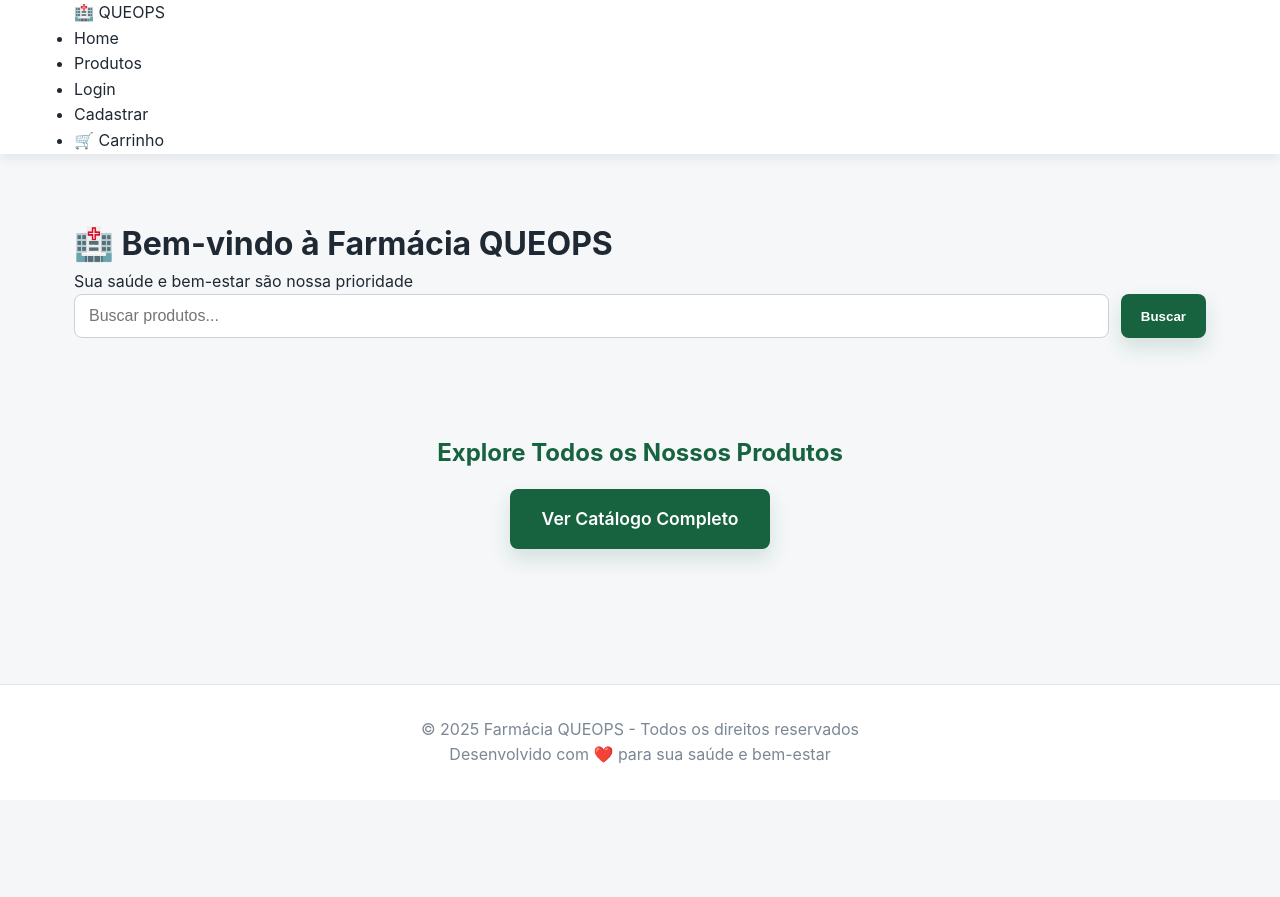
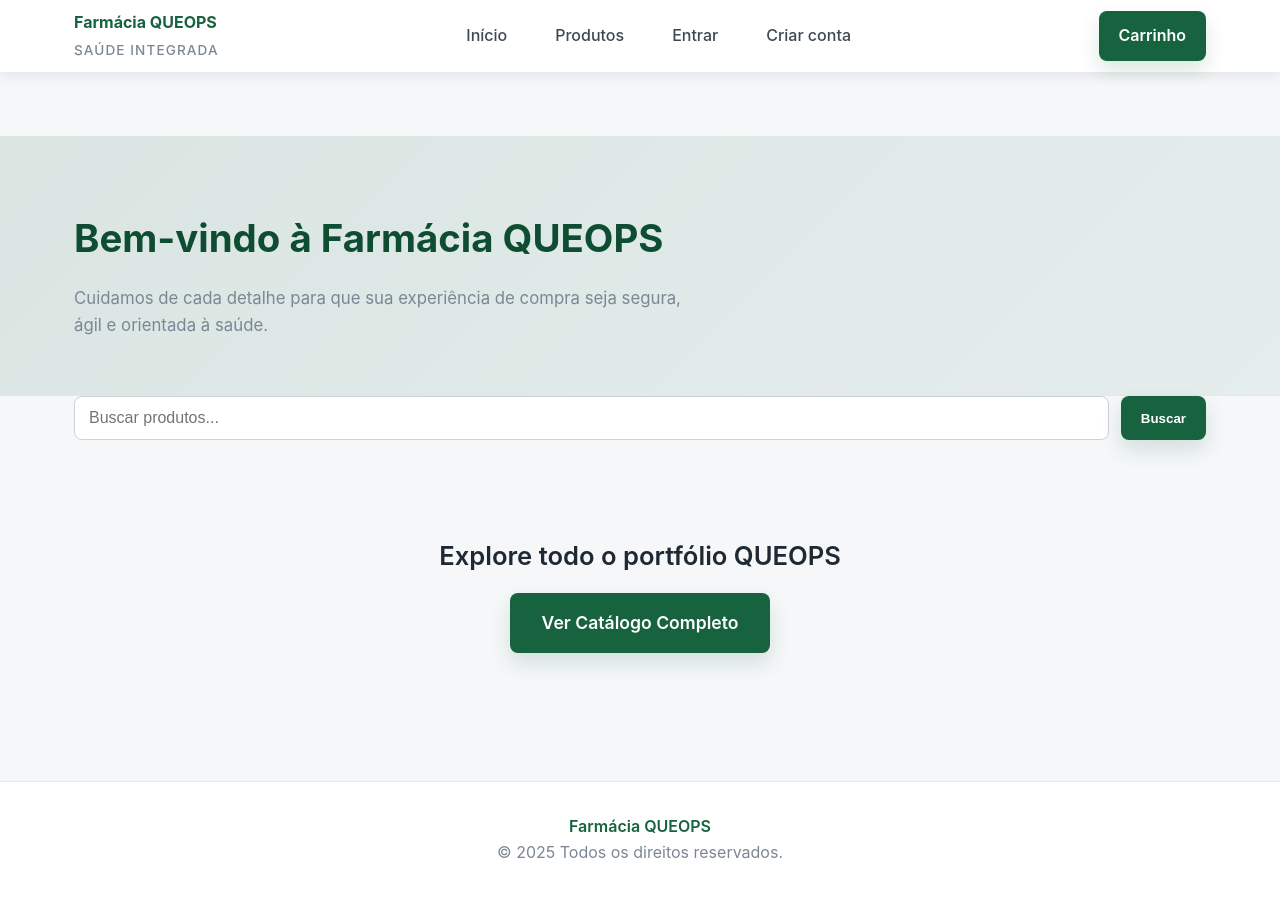
Before and after one commit to GabrielRibeiroRodrigues/e-commerce, a Django app: page / in a window 1280 px wide. Before the commit the page ends 763 px from the top, so only its background shows below. Run offline with Django 5.2, Linux system fonts and the light colour scheme; data that the repository does not hold is empty.

Commit message:
feat: moderniza layout base e página inicial
- Remove emojis da navegação e rodapé para visual profissional

- Atualiza navbar com hierarquia visual aprimorada

- Redesign do hero e seções da home com layout limpo

- Melhora estrutura semântica e acessibilidade

- Aplica nova paleta de cores consistente

```diff
--- a/templates/base.html
+++ b/templates/base.html
@@ -12,39 +12,42 @@
 <body>
     <!-- Navbar -->
     <header class="navbar">
-        <div class="container">
-            <a href="{% url 'core:home' %}" class="logo">
-                🏥 QUEOPS
+        <div class="container navbar-inner">
+            <a href="{% url 'core:home' %}" class="brand">
+                <span>Farmácia QUEOPS</span>
+                <span>Saúde Integrada</span>
             </a>
+
             <nav>
-                <ul>
-                    <li><a href="{% url 'core:home' %}">Home</a></li>
+                <ul class="nav-links">
+                    <li><a href="{% url 'core:home' %}">Início</a></li>
                     <li><a href="{% url 'produtos:lista' %}">Produtos</a></li>
                     {% if user.is_authenticated %}
-                        <li>
-                            <a href="{% url 'usuarios:lista_desejos' %}" class="btn-wishlist">
-                                ❤️ Desejos
-                                {% if wishlist_count > 0 %}
-                                    <span class="badge">{{ wishlist_count }}</span>
-                                {% endif %}
-                            </a>
-                        </li>
-                        <li><a href="{% url 'usuarios:perfil' %}">Meu Perfil</a></li>
+                        <li><a href="{% url 'usuarios:perfil' %}">Minha Conta</a></li>
                         <li><a href="{% url 'usuarios:logout' %}">Sair</a></li>
                     {% else %}
-                        <li><a href="{% url 'usuarios:login' %}">Login</a></li>
-                        <li><a href="{% url 'usuarios:registro' %}">Cadastrar</a></li>
+                        <li><a href="{% url 'usuarios:login' %}">Entrar</a></li>
+                        <li><a href="{% url 'usuarios:registro' %}">Criar conta</a></li>
                     {% endif %}
-                    <li>
-                        <a href="{% url 'pedidos:carrinho' %}" class="btn-carrinho">
-                            🛒 Carrinho
-                            {% if carrinho_count > 0 %}
-                                <span class="badge">{{ carrinho_count }}</span>
-                            {% endif %}
-                        </a>
-                    </li>
                 </ul>
             </nav>
+
+            <div class="nav-cta">
+                {% if user.is_authenticated %}
+                    <a href="{% url 'usuarios:lista_desejos' %}" class="btn btn-secondary nav-button">
+                        Lista de desejos
+                        {% if wishlist_count > 0 %}
+                            <span class="badge">{{ wishlist_count }}</span>
+                        {% endif %}
+                    </a>
+                {% endif %}
+                <a href="{% url 'pedidos:carrinho' %}" class="btn btn-primary nav-button">
+                    Carrinho
+                    {% if carrinho_count > 0 %}
+                        <span class="badge">{{ carrinho_count }}</span>
+                    {% endif %}
+                </a>
+            </div>
         </div>
     </header>
 
@@ -69,8 +72,8 @@
     <!-- Footer -->
     <footer>
         <div class="container">
-            <p>&copy; 2025 Farmácia QUEOPS - Todos os direitos reservados</p>
-            <p>Desenvolvido com ❤️ para sua saúde e bem-estar</p>
+            <p class="footer-brand">Farmácia QUEOPS</p>
+            <p>&copy; 2025 Todos os direitos reservados.</p>
         </div>
     </footer>
 
--- a/templates/core/home.html
+++ b/templates/core/home.html
@@ -4,13 +4,14 @@
 {% block title %}Home - Farmácia QUEOPS{% endblock %}
 
 {% block content %}
-<!-- Hero Section -->
-<div class="page-header">
+<section class="page-hero">
     <div class="container">
-        <h1>🏥 Bem-vindo à Farmácia QUEOPS</h1>
-        <p>Sua saúde e bem-estar são nossa prioridade</p>
+        <h1 class="hero-heading">Bem-vindo à Farmácia QUEOPS</h1>
+        <p class="hero-subtitle">
+            Cuidamos de cada detalhe para que sua experiência de compra seja segura, ágil e orientada à saúde.
+        </p>
     </div>
-</div>
+</section>
 
 <div class="container">
     <!-- Barra de Busca -->
@@ -30,9 +31,8 @@
     {% if produtos_promocao %}
     <!-- Produtos em Promoção -->
     <section style="margin-bottom: 3rem;">
-        <h2 style="color: var(--verde-principal); margin-bottom: 1.5rem; text-align: center;">
-            🔥 Promoções Imperdíveis
-        </h2>
+        <h2 class="section-title">Ofertas em destaque</h2>
+        <p class="section-subtitle">Seleção especial com preços exclusivos por tempo limitado.</p>
         <div class="produtos-grid">
             {% for produto in produtos_promocao %}
             <div class="card">
@@ -67,9 +67,8 @@
     {% if produtos_destaque %}
     <!-- Produtos em Destaque -->
     <section style="margin-bottom: 3rem;">
-        <h2 style="color: var(--verde-principal); margin-bottom: 1.5rem; text-align: center;">
-            ⭐ Produtos em Destaque
-        </h2>
+        <h2 class="section-title">Produtos recomendados</h2>
+        <p class="section-subtitle">Itens selecionados pela nossa equipe farmacêutica.</p>
         <div class="produtos-grid">
             {% for produto in produtos_destaque %}
             <div class="card">
@@ -100,9 +99,7 @@
 
     <!-- Call to Action -->
     <div style="text-align: center; padding: 3rem 0;">
-        <h2 style="color: var(--verde-principal); margin-bottom: 1rem;">
-            Explore Todos os Nossos Produtos
-        </h2>
+        <h2 class="section-title" style="margin-bottom: 1rem;">Explore todo o portfólio QUEOPS</h2>
         <a href="{% url 'produtos:lista' %}" class="btn btn-primary" style="padding: 1rem 2rem; font-size: 1.1rem;">
             Ver Catálogo Completo
         </a>
```
